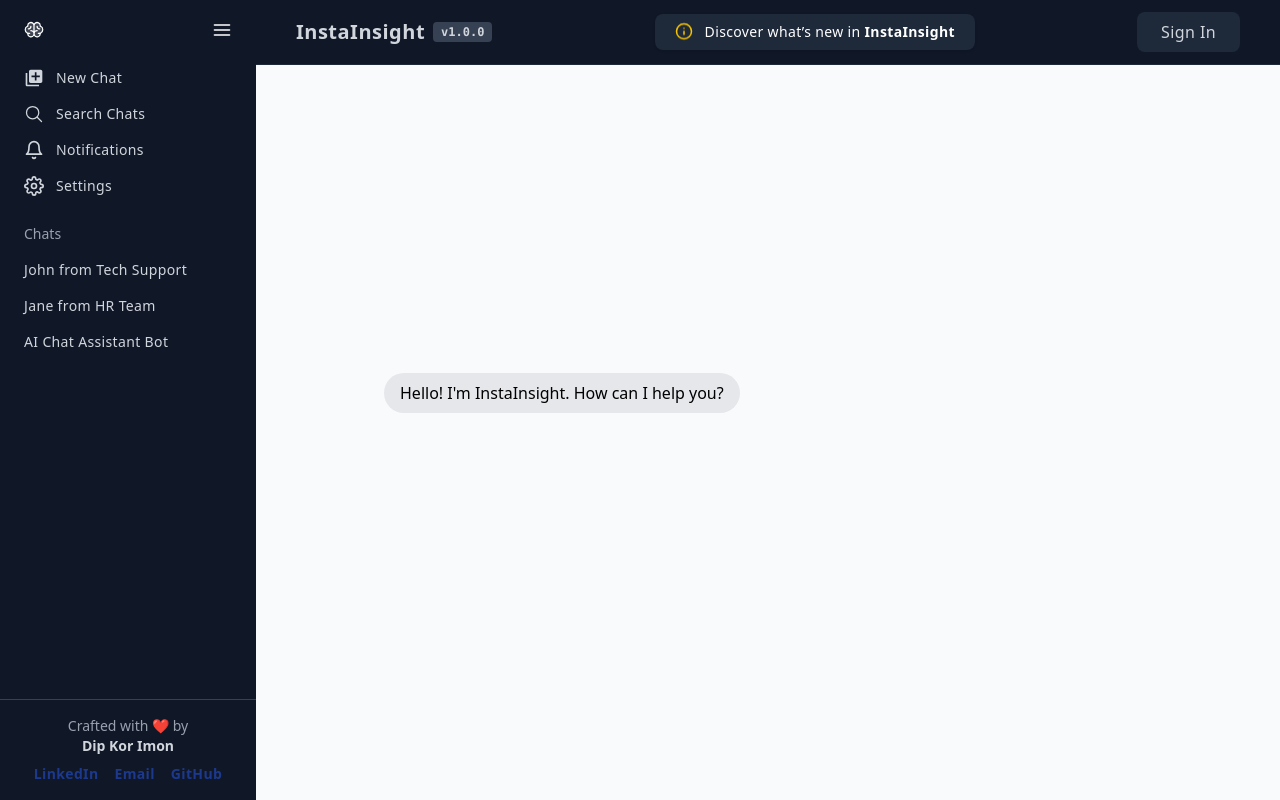
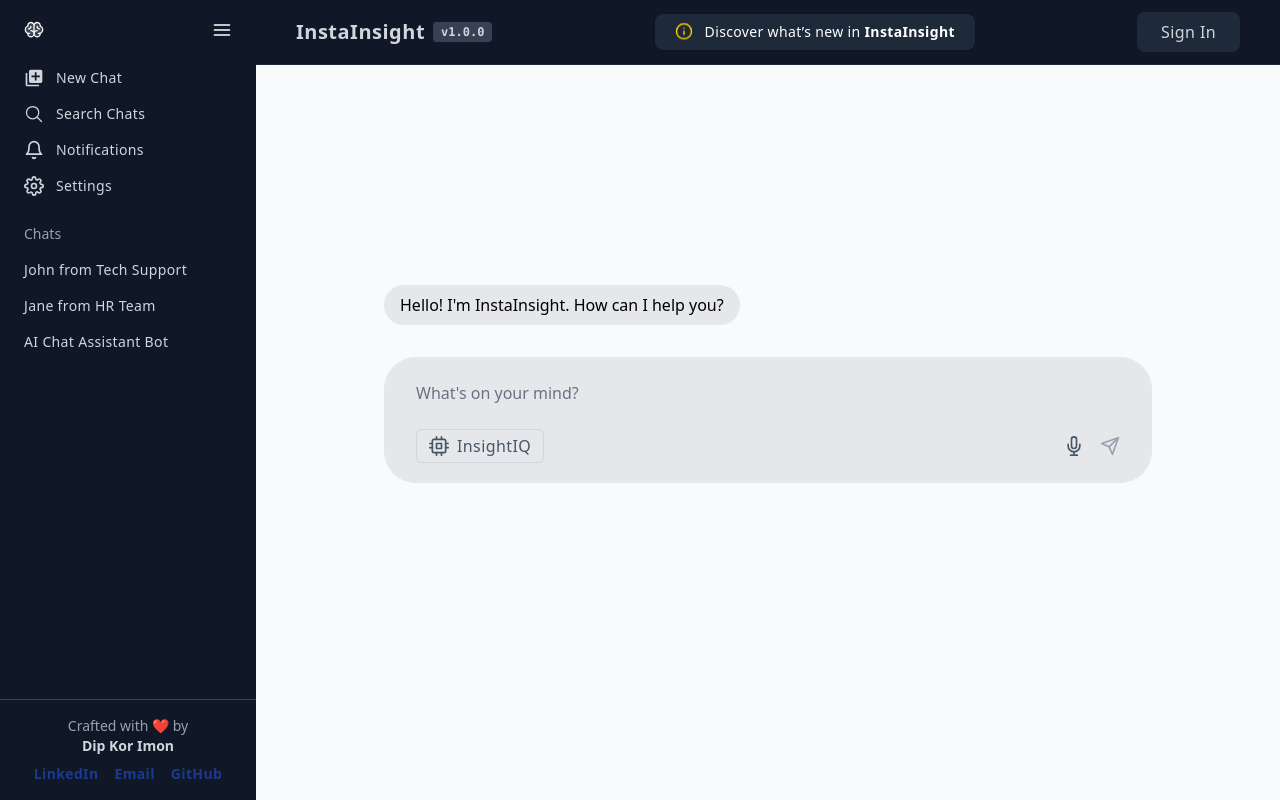
Before and after one commit to dipkorimon/InstaInsight, a Next.js app in the folder client/: page / in a window 1280 px wide. Built offline with nearby package versions, Linux system fonts and the light colour scheme.

Commit message:
>> APP ADD<Components>: - Created a new component ChatTextArea;

```diff
--- a/client/components/ChatBox.js
+++ b/client/components/ChatBox.js
@@ -5,6 +5,7 @@ import { Prism as SyntaxHighlighter } from 'react-syntax-highlighter';
 import { oneDark } from 'react-syntax-highlighter/dist/cjs/styles/prism';
 import {isPureCode} from "@/system/utils";
 import CodeBlockHeader from "@/components/CodeBlockHeader";
+import ChatTextArea from "@/components/ChatTextArea";
 
 export default function ChatBox() {
     const [messages, setMessages] = useState([
@@ -122,8 +123,16 @@ export default function ChatBox() {
                 ))}
                 <div ref={messagesEndRef}/>
             </div>
-
-
+            <ChatTextArea
+                value={input}
+                onChange={(e) => {
+                    setInput(e.target.value);
+                    autoResize(e.target);
+                }}
+                onKeyDown={handleKeyDown}
+                sendMessage={sendMessage}
+                disabled={!input.trim()}
+            />
         </div>
     );
 }
--- /dev/null
+++ b/client/components/ChatTextArea.js
@@ -0,0 +1,45 @@
+import InsightIQ from "@/components/InsightIQ";
+import MicButton from "@/components/MicButton";
+import SendButton from "@/components/SendButton";
+
+export default function ChatTextArea(props) {
+    return (
+        <div className="px-4 py-3 w-200 sticky bottom-0 bg-gray-200 rounded-4xl max-w-3xl mx-auto">
+            <div className="flex flex-col gap-1">
+                {/* Textarea with transparent bg */}
+                <textarea
+                    rows={1}
+                    className="w-full rounded-t-xl px-4 py-3 text-md bg-transparent font-bold-medium focus:outline-none resize-none placeholder-gray-500 shadow-none max-h-300 overflow-y-auto scrollbar-hide"
+                    placeholder="What's on your mind?"
+                    value={props.value}
+                    onChange={props.onChange}
+                    onKeyDown={props.onKeyDown}
+                />
+
+                {/* Bottom row with Tools text and icons */}
+                <div className="flex items-center justify-between rounded-b-xl px-4 py-2">
+                    <div className="text-gray-600 font-sm select-none">
+                        <InsightIQ
+                            type="button"
+                            ariaLabel="Insight IQ feature"
+                        />
+
+                    </div>
+
+                    <div className="flex items-center gap-4">
+                        <MicButton
+                            type="button"
+                            ariaLabel="Start microphone"
+                        />
+                        <SendButton
+                            sendMessage={props.sendMessage}
+                            disabled={props.disabled}
+                            type="button"
+                            ariaLabel="Send Message"
+                        />
+                    </div>
+                </div>
+            </div>
+        </div>
+    )
+}
```
